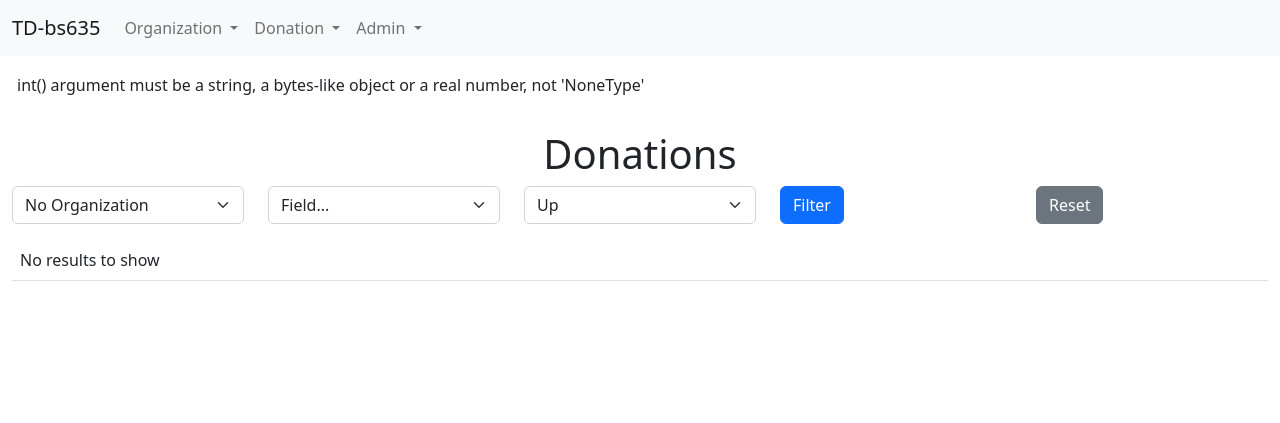
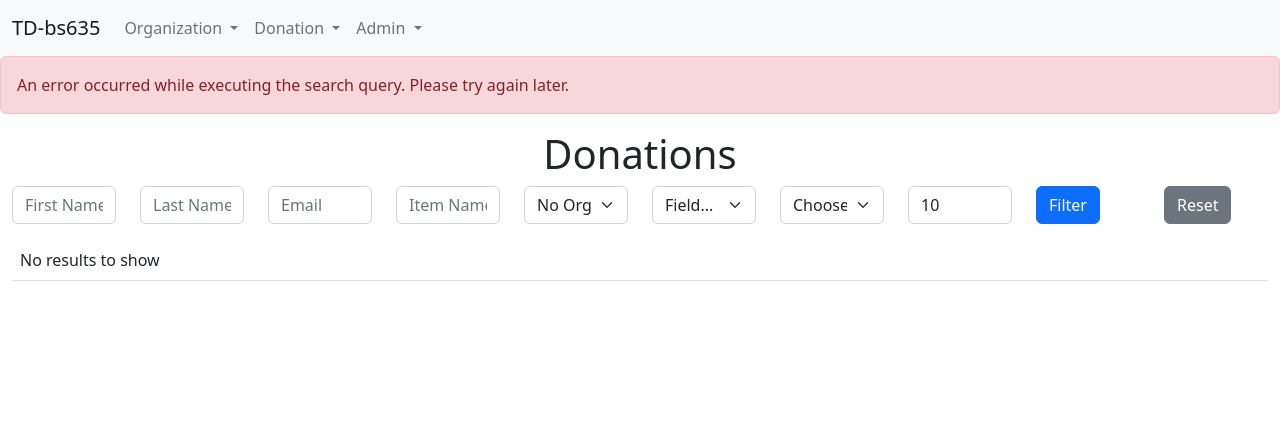
Before and after one commit to Bhavya215/Deezer-Api-Music-Track-Web-App, a Flask app: page /donations/search in a window 1280 px wide. Shown: the top 423 px of the page. Run offline with Flask 3, Linux system fonts and the light colour scheme.

Commit message:
Donation Add, Search, Edit, Delete Implemented

```diff
--- a/MP3/requirements.txt
+++ b/MP3/requirements.txt
@@ -3,6 +3,7 @@ blinker==1.6.3
 cachelib==0.9.0
 click==8.1.7
 colorama==0.4.6
+email-validator==2.1.0.post1
 Flask==3.0.0
 Flask-Caching==2.1.0
 gunicorn==21.2.0
--- a/MP3/templates/list_donations.html
+++ b/MP3/templates/list_donations.html
@@ -18,26 +18,67 @@
             sort/order (using allowed_columns and provided partial template)
             limit (default 10)
             ensure all fields prefill with request arg data if provided
+            Bhavya Shah - bs635 - 18 November, 2023
             #}
+
             <!--first name-->
-
+            <div class="col">
+                <label class="form-label visually-hidden" for="donor_firstname">First Name</label>
+                <input type="text" name="donor_firstname" class="form-control" id="donor_firstname" placeholder="First Name"
+                    value="{{request.args.get('donor_firstname') or ''}}">
+            </div>
             <!--last name-->
-
+            <div class="col">
+                <label class="form-label visually-hidden" for="donor_lastname">Last Name</label>
+                <input type="text" name="donor_lastname" class="form-control" id="donor_lastname" placeholder="Last Name"
+                    value="{{request.args.get('donor_lastname') or ''}}">
+            </div>
             <!--email-->
-
+            <div class="col">
+                <label class="form-label visually-hidden" for="donor_email">Email</label>
+                <input type="text" name="donor_email" class="form-control" id="donor_email" placeholder="Email"
+                    value="{{request.args.get('donor_email') or ''}}">
+            </div>
             <!-- item name-->
-
+            <div class="col">
+                <label class="form-label visually-hidden" for="item_name">Item Name</label>
+                <input type="text" name="item_name" class="form-control" id="item_name" placeholder="Item Name"
+                    value="{{request.args.get('item_name') or ''}}">
+            </div>
             <!--organization-->
             <div class="col">
                 <label class="visually-hidden"
-                    for="organization">Organization</label>
-                {{organization_dropdown(request.args.get("organization"))}}
+                    for="organization_id">Organization</label>
+                {{organization_dropdown(request.args.get("organization_id"))}}
             </div>
             <!-- sort filter -->
             {# TODO pass/set the columns that can be used for sort/filter (i.e. allowed_columns) #}
-            {{sort_filter(cols=[])}}
+            <div class="col">
+                {% set options = ["donor_firstname", "donor_lastname", "donor_email", "organization_name", "item_name", "item_quantity", "modified", "created"] %}
+                <label class="form-label visually-hidden" for="col">Column</label>
+                <select class="form-select" id="col" name="col" value="{{request.args.get('col')}}">
+                    <option value="">Field...</option>
+                    {% for op in options %}
+                    {# using an inline if to output the selected attribute if it matches the op #}
+                    <option {{'selected' if request.args.get('col')==op }} value="{{op}}">{{op|capitalize}}</option>
+                    {% endfor %}
+                </select>
+                </select>
+            </div>
+            <div class="col">
+                <label class="form-label visually visually-hidden" for="order">Order</label>
+                <select class="form-select" id="order" name="order" value="{{request.args.get('order')}}">
+                    <option value="">Choose...</option>
+                    <option {{'selected' if request.args.get('order')=="asc" }} value="asc">Up</option>
+                    <option {{'selected' if request.args.get('order')=="desc" }} value="desc">Down</option>
+                </select>
+            </div>
             <!--limit filter-->
-
+            <div class="col">
+                <label class="form-label visually-hidden" for="limit">Limit</label>
+                <input class="form-control" type="number" min="1" max="100" id="limit" name="limit"
+                    value="{{request.args.get('limit') or '10'}}" />
+            </div>
             <div class="col">
                 <input type="submit" class="btn btn-primary" value="Filter" />
             </div>
@@ -54,11 +95,14 @@
                 {# don't show any id or organization_id columns #}
                 {# IMPORTANT use table column names as the headings, replace _ with space via filter #}
                 <!-- add th elements -->
-
+                {% for r in rows[0] %}
+                <th>{{r}}</th>
+                {% endfor %}
                 <!-- keep this -->
                 <th>Actions</th>
             </tr>
         </thead>
+
         <tbody>
             {# generate tr with td tags for each piece of data #}
             {# don't show any id or organization_id columns #}
@@ -66,9 +110,21 @@
             an edit button that passes the donation id to donation edit
             a delete button that passes the donation id and the request args to the donation delete route
             #}
+            {% for r in rows %}
+            <tr>
+                {% for v in r.values() %}
+                <td>{{v}}</td>
+                {% endfor %}
+                <td><a href="{{url_for('donations.edit', id=r.get('id'))}}">Edit</a>
+                    {# **request.args spreads the key value pairs to be part of the url#}
+                    {# the idea is to pass it to the next route #}
+                    <a href="{{url_for('donations.delete', id=r.get('id'), **request.args)}}">Delete</a>
+                </td>
+            </tr>
             <!-- iterate over rows and generate proper tr and td elements with the data -->
 
         </tbody>
+        {% endfor %}
         {% else %}
         <tbody>
             <tr>
--- a/MP3/views/donations.py
+++ b/MP3/views/donations.py
@@ -1,49 +1,144 @@
-import datetime
+from datetime import datetime, timedelta
 from flask import Blueprint, redirect, render_template, request, flash, url_for
 from sql.db import DB
 donations = Blueprint('donations', __name__, url_prefix='/donations')
 
+import re
+
+def is_valid_email(email):
+    # A basic regex pattern for email validation
+    pattern = r'^[a-zA-Z0-9_.+-]+@[a-zA-Z0-9-]+\.[a-zA-Z0-9-.]+$'
+    return re.match(pattern, email) is not None
 
 @donations.route("/search", methods=["GET"])
 def search():
     rows = []
     organization_name = ""
+    has_error = False
     # DO NOT DELETE PROVIDED COMMENTS
     # TODO search-1 retrieve donation id as id, donor_firstname, donor_lastname, donor_email, organization_id, item_name, item_description, item_quantity, donation_date, comments, organization_name using a LEFT JOIN
-    query = """SELECT ...
-     FROM ... LEFT JOIN ... WHERE 1=1"""
+    #Bhavya Shah 19 November, 2023
+    query = """
+        SELECT IS601_MP3_Donations.id as id,
+                IS601_MP3_Donations.donor_firstname,
+                IS601_MP3_Donations.donor_lastname,
+                IS601_MP3_Donations.donor_email,
+                IS601_MP3_Donations.organization_id,
+                IS601_MP3_Donations.item_name,
+                IS601_MP3_Donations.item_description,
+                IS601_MP3_Donations.item_quantity,
+                IS601_MP3_Donations.donation_date,
+                IS601_MP3_Donations.comments,
+                IS601_MP3_Organizations.name AS organization_name
+        FROM IS601_MP3_Donations
+        LEFT JOIN IS601_MP3_Organizations ON IS601_MP3_Donations.organization_id = IS601_MP3_Organizations.id
+        WHERE 1=1
+    """
     args = {} # <--- add values to replace %s/%(named)s placeholders
     allowed_columns = ["donor_firstname", "donor_lastname", "donor_email", "organization_name" ,"item_name", "item_quantity", "created", "modified"]
     # TODO search-2 get fn, ln, email, organization_id, column, order, limit from request args
+    fn = request.args.get("donor_firstname")
+    ln = request.args.get("donor_lastname")
+    email = request.args.get("donor_email")
+    item_name = request.args.get("item_name")
+    organization_id = request.args.get("organization_id")
+    column = request.args.get("col")
+    order = request.args.get("order")
+    limit = request.args.get("limit", 10)
+
     # TODO search-3 append like filter for donor_firstname if provided
+    #Bhavya Shah 19 November, 2023
+    if fn:
+        query += " AND IS601_MP3_Donations.donor_firstname LIKE %(donor_firstname)s"
+        args["donor_firstname"] = f"%{fn}%"
+
     # TODO search-4 append like filter for donor_lastname if provided
+    #Bhavya Shah 19 November, 2023
+    if ln:
+        query += " AND IS601_MP3_Donations.donor_lastname LIKE %(donor_lastname)s"
+        args["donor_lastname"] = f"%{ln}%"
+
     # TODO search-5 append like filter for donor_email if provided
+    #Bhavya Shah 19 November, 2023
+    if email:
+        query += " AND IS601_MP3_Donations.donor_email LIKE %(donor_email)s"
+        args["donor_email"] = f"%{email}%"
+
     # TODO search-6 append like filter for item_name if provided
+    #Bhavya Shah 19 November, 2023
+    if item_name:
+        query += " AND IS601_MP3_Donations.item_name LIKE %(item_name)s"
+        args["item_name"] = f"%{item_name}%"
+
     # TODO search-7 append equality filter for organization_id if provided
+    #Bhavya Shah 19 November, 2023
+    if organization_id:
+        query += " AND IS601_MP3_Donations.organization_id = %(organization_id)s"
+        args["organization_id"] = organization_id
+
     # TODO search-8 append sorting if column and order are provided and within the allowed columns and order options (asc, desc)
+    #Bhavya Shah 19 November, 2023
+    if column and order:
+        if column in allowed_columns and order in ["asc", "desc"]:
+            query += f" ORDER BY {column} {order}"
+
     # TODO search-9 append limit (default 10) or limit greater than 1 and less than or equal to 100
+    #Bhavya Shah 19 November, 2023
     # TODO search-10 provide a proper error message if limit isn't a number or if it's out of bounds
+    #Bhavya Shah 19 November, 2023
+    try:
+        if limit:
+            limit = int(limit)
+            if not 1 <= limit <= 100:
+                flash("Limit must be between 1 and 100", "danger")
+                has_error = True
+            else:
+                query += " LIMIT %(limit)s"
+                args["limit"] = limit
+    except ValueError:
+        flash("Limit must be a number", "danger")
+        has_error = True
 
-
-    limit = 10 # TODO change this per the above requirements
-
-    query += " LIMIT %(limit)s"
-    args["limit"] = limit
     #print("query",query)
     #print("args", args)
-    try:
-        result = DB.selectAll(query, args)
-        if result.status:
-            rows = result.rows
-            #print(f"rows: {rows}")
-    except Exception as e:
-        # TODO search-11 make message user friendly
-        flash(e, "error")
+    # Check if there are errors before executing the query
+    if not has_error:
+        try:
+            # Execute the query with the provided arguments
+            result = DB.selectAll(query, args)
+            if result.status:
+                rows = result.rows
+            else:
+                # TODO search-11 make this user-friendly
+                # Bhavya Shah - bs635 - 19 November, 2023
+                flash("An error occurred while executing the search query. Please try again.", "danger")
+        except Exception as e:
+            # TODO search-12 make this user-friendly
+            # Bhavya Shah - bs635 - 19 November, 2023
+            print(f"search error {e}")
+            flash("An error occurred while executing the search query. Please try again later.", "danger")
     # hint: use allowed_columns in template to generate sort dropdown
     # hint2: convert allowed_columns into a list of tuples representing (value, label)
     # do this prior to passing to render_template, but not before otherwise it can break validation
 
     # TODO search-12 if request args has organization identifier set organization_name variable to the correct name
+    if organization_id:
+        try:
+            # Fetch organization name based on organization_id
+            result = DB.selectOne("SELECT name FROM IS601_MP3_Organizations WHERE id = %s", organization_id)
+            if result.status:
+                organization_name = result.row.get("name")
+            else:
+                # TODO search-13 make this user-friendly
+                # Bhavya Shah - bs635 - 19 November, 2023
+                flash("An error occurred while fetching organization name. Please try again later.", "danger")
+        except Exception as e:
+            # TODO search-14 make this user-friendly
+            # Bhavya Shah - bs635 - 19 November, 2023
+            print(f"organization name fetch error {e}")
+            flash("An error occurred while fetching organization name. Please try again later.", "danger")
+    else:
+        organization_name = ""
 
     return render_template("list_donations.html", organization_name=organization_name, rows=rows, allowed_columns=allowed_columns)
 
@@ -52,6 +147,17 @@ def search():
 def add():
     if request.method == "POST":
         # TODO add-1 retrieve form data for donor_firstname, donor_lastname, donor_email, organization_id, item_name, item_description, item_quantity, donation_date, comments
+        # Bhavya Shah - bs635 - 18 November,2023
+        donor_firstname = request.form.get("donor_firstname")
+        donor_lastname = request.form.get("donor_lastname")
+        donor_email = request.form.get("donor_email")
+        organization_id = request.form.get("organization_id")
+        item_name = request.form.get("item_name")
+        item_description = request.form.get("item_description", "")
+        item_quantity = request.form.get("item_quantity")
+        donation_date = request.form.get("donation_date")
+        comments = request.form.get("comments", "")
+
         # TODO add-2 donor_firstname is required (flash proper error message)
         # TODO add-3 donor_lastname is required (flash proper error message)
         # TODO add-4 donor_email is required (flash proper error message)
@@ -62,22 +168,70 @@ def add():
         # TODO add-8 item_quantity is required and must be more than 0 (flash proper error message)
         # TODO add-9 donation_date is required and must be within the past 30 days
         # TODO add-10 comments are optional
+        # Bhavya Shah - bs635 - 18 November,2023
         has_error = False # use this to control whether or not an insert occurs
 
+        if not donor_firstname:
+            has_error = True
+            flash("Donor first name is required", "danger")
+        if not donor_lastname:
+            has_error = True
+            flash("Donor last name is required", "danger")
+
+        if not donor_email:
+            has_error = True
+            flash("Donor email is required", "danger")
+        elif not is_valid_email(donor_email):
+            has_error = True
+            flash("Invalid email format", "danger")
+        if not organization_id:
+            has_error = True
+            flash("Organization is required", "danger")
+        if not item_name:
+            has_error = True
+            flash("Item name is required", "danger")
+        if not item_quantity or not item_quantity.isdigit() or int(item_quantity) <= 0:
+            has_error = True
+            flash("Item quantity must be a positive integer", "danger")
+        if not donation_date:
+            has_error = True
+            flash("Donation date is required", "danger")
+        else:
+            try:
+                donation_date = datetime.strptime(donation_date, "%Y-%m-%d")
+                if (datetime.now() - donation_date).days > 30:
+                    has_error = True
+                    flash("Donation date must be within the past 30 days", "danger")
+            except ValueError:
+                has_error = True
+                flash("Invalid date format. Please use YYYY-MM-DD", "danger")
 
         if not has_error:
             try:
                 result = DB.insertOne("""
-                INSERT INTO ...
-                """, ...
-                ) # <-- TODO add-11 add query and add arguments
+                    INSERT INTO IS601_MP3_Donations (donor_firstname, donor_lastname, donor_email, organization_id, item_name, item_description, item_quantity, donation_date, comments)
+                    VALUES (%(donor_firstname)s, %(donor_lastname)s, %(donor_email)s, %(organization_id)s, %(item_name)s,
+                            %(item_description)s, %(item_quantity)s, %(donation_date)s, %(comments)s)
+                """, {
+                    "donor_firstname": donor_firstname,
+                    "donor_lastname": donor_lastname,
+                    "donor_email": donor_email,
+                    "organization_id": organization_id,
+                    "item_name": item_name,
+                    "item_description": item_description,
+                    "item_quantity": item_quantity,
+                    "donation_date": donation_date,
+                    "comments": comments
+                }) # <-- TODO add-11 add query and add arguments
+                # Bhavya Shah - bs635 - 18 November,2023
                 if result.status:
                     print("donation record created")
                     flash("Created Donation Record", "success")
             except Exception as e:
                 # TODO add-7 make message user friendly
+                # Bhavya Shah - bs635 - 18 November,2023
                 print(f"insert error {e}")
-                flash(str(e), "danger")
+                flash("There was an error creating the donation record. Please try again.", "danger")
     return render_template("manage_donation.html",donation=request.form)
 
 @donations.route("/edit", methods=["GET", "POST"])
@@ -85,64 +239,156 @@ def edit():
     row = {}
 
     # TODO edit-1 request args id is required (flash proper error message)
-    id = False
-    if not id: # TODO update this for TODO edit-1
-        pass
+    # Bhavya Shah - bs635 - 18 November,2023
+    donation_id = request.args.get("id")
+    if not donation_id:
+        flash("Donation ID is required", "danger")
+        return redirect(url_for("donations.search"))
     else:
         if request.method == "POST":
 
+            # Bhavya Shah - bs635 - 18 November,2023
             # TODO add-2 retrieve form data for donor_firstname, donor_lastname, donor_email, organization_id, item_name, item_description, item_quantity, donation_date, comments
+            donor_firstname = request.form.get("donor_firstname")
+            donor_lastname = request.form.get("donor_lastname")
+            donor_email = request.form.get("donor_email")
+            organization_id = request.form.get("organization_id")
+            item_name = request.form.get("item_name")
+            item_description = request.form.get("item_description", "")
+            item_quantity = request.form.get("item_quantity")
+            donation_date = request.form.get("donation_date")
+            comments = request.form.get("comments", "")
+
+            print(donor_lastname)
+
             # TODO add-3 donor_firstname is required (flash proper error message)
+            # Bhavya Shah - bs635 - 18 November,2023
+            if not donor_firstname:
+                flash("Donor First Name is required", "danger")
+                has_error = True
+
             # TODO add-4 donor_lastname is required (flash proper error message)
+            # Bhavya Shah - bs635 - 18 November,2023
+            if not donor_lastname:
+                flash("Donor Last Name is required", "danger")
+                has_error = True
+
             # TODO add-5 donor_email is required (flash proper error message)
+            # Bhavya Shah - bs635 - 18 November,2023
+            if not donor_email:
+                flash("Donor Email is required", "danger")
+                has_error = True
             # TODO add-5a email must be in proper format (flash proper message)
+            # Bhavya Shah - bs635 - 18 November,2023
+            elif not is_valid_email(donor_email):  # You need to implement validate_email function
+                flash("Email must be in a proper format", "danger")
+                has_error = True
+
             # TODO add-6 organization_id is required (flash proper error message)
+            # Bhavya Shah - bs635 - 18 November,2023
+            if not organization_id:
+                flash("Organization ID is required", "danger")
+                has_error = True
+
             # TODO add-7 item_name is required (flash proper error message)
+            # Bhavya Shah - bs635 - 18 November,2023
+            if not item_name:
+                flash("Item Name is required", "danger")
+                has_error = True
+
             # TODO add-8 item_description is optional
+
             # TODO add-9 item_quantity is required and must be more than 0 (flash proper error message)
+            # Bhavya Shah - bs635 - 18 November,2023
+            if not item_quantity or int(item_quantity) <= 0:
+                flash("Item Quantity must be greater than 0", "danger")
+                has_error = True
+
             # TODO add-10 donation_date is required and must be within the past 30 days
+            # Bhavya Shah - bs635 - 18 November,2023
+            # You can use a datetime library for this check
+            try:
+                donation_date = datetime.strptime(donation_date, "%Y-%m-%d")
+                thirty_days_ago = datetime.now() - timedelta(days=30)
+                if donation_date < thirty_days_ago:
+                    flash("Donation Date must be within the past 30 days", "danger")
+                    has_error = True
+            except ValueError:
+                flash("Invalid Date Format", "danger")
+                has_error = True
+
             # TODO add-11 comments are optional
-            has_error = False # use this to control whether or not an insert occurs
+
+            has_error = False  # use this to control whether or not an insert occurs
 
             if not has_error:
                 try:
                     # TODO edit-12 fill in proper update query
+                    # Bhavya Shah - bs635 - 18 November,2023
                     result = DB.update("""
-                    UPDATE ... SET
-                    ...
-                    """, ...)
+                    UPDATE IS601_MP3_Donations SET
+                    donor_firstname = %s,
+                    donor_lastname = %s,
+                    donor_email = %s,
+                    organization_id = %s,
+                    item_name = %s,
+                    item_description = %s,
+                    item_quantity = %s,
+                    donation_date = %s,
+                    comments = %s
+                    WHERE id = %s
+                    """, donor_firstname, donor_lastname, donor_email, organization_id, item_name,
+                        item_description, item_quantity, donation_date, comments, donation_id,)
 
                     if result.status:
                         flash("Updated record", "success")
                 except Exception as e:
                     # TODO edit-13 make this user-friendly
+                    # Bhavya Shah - bs635 - 18 November,2023
+
                     print(f"update error {e}")
-                    flash(e, "danger")
+                    flash("An error occurred while updating the record. Please try again later.", "danger")
 
         try:
             # TODO edit-14 fetch the updated data
+            # Bhavya Shah - bs635 - 18 November,2023
             result = DB.selectOne("""SELECT
-            ...
-            FROM ... LEFT JOIN ...
-
-             WHERE ..."""
-            , id)
+            IS601_MP3_Donations.id, donor_firstname, donor_lastname, donor_email, organization_id, item_name, item_description, item_quantity, donation_date, comments
+            FROM IS601_MP3_Donations LEFT JOIN IS601_MP3_Organizations ON IS601_MP3_Donations.organization_id = IS601_MP3_Organizations.id
+            WHERE IS601_MP3_Donations.id = %s
+            """, donation_id)
 
             if result.status:
                 row = result.row
+                #print(row)
         except Exception as e:
             # TODO edit-15 make this user-friendly
-            flash(str(e), "danger")
+            # Bhavya Shah - bs635 - 18 November,2023
+            flash("An error occurred while fetching the updated data. Please try again later.", "danger")
 
     return render_template("manage_donation.html", donation=row)
+
 
 @donations.route("/delete", methods=["GET"])
 def delete():
     # TODO delete-1 if id is missing, flash necessary message and redirect to search
+    donation_id = request.args.get("id")
+    if not donation_id:
+        flash("Donation ID is required", "danger")
+        return redirect(url_for("donations.search"))
+
     # TODO delete-2 delete donation by id (fetch the id from the request)
-    # TODO delete-3 ensure a flash message shows for successful delete
-    # TODO delete-4 pass all argument except id to this route
+    try:
+        result = DB.delete("DELETE FROM IS601_MP3_Donations WHERE id = %s", donation_id)
+        if result.status:
+            # TODO delete-3 ensure a flash message shows for successful delete
+            flash("Deleted record", "success")
+        else:
+            # TODO delete-4 handle error case and show flash message
+            flash("An error occurred while deleting the record. Please try again.", "danger")
+    except Exception as e:
+        # TODO delete-4 handle error case and show flash message
+        flash(f"Delete error: {e}", "danger")
+
     # TODO delete-5 redirect to donation search
-    pass
-
-    # return redirect(url_for("donations.search", **args))
+    return redirect(url_for("donations.search"))
```
Also changed, not shown: MP3/templates/manage_donation.html (+50 -22 lines).
